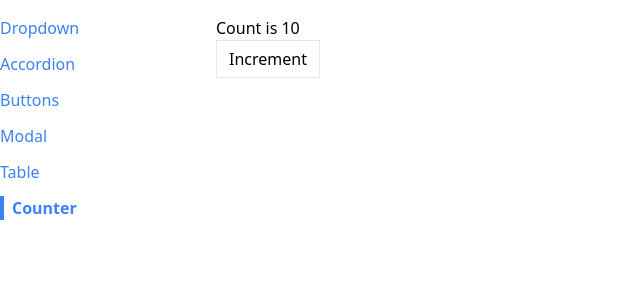
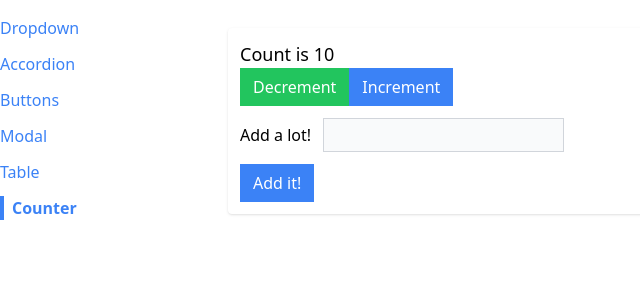
Before and after one commit to mdshahin-ahmed/components, a React (Create React App) app: page /counter in a window 1280 px wide. Shown: the top 300 px of the page, without its empty margins (0-640 px from the left). Built offline with nearby package versions, Linux system fonts and the light colour scheme.

Commit message:
control state immutable way

```diff
--- a/package.json
+++ b/package.json
@@ -7,6 +7,7 @@
     "@testing-library/react": "^13.4.0",
     "@testing-library/user-event": "^13.5.0",
     "classnames": "^2.3.2",
+    "immer": "^9.0.19",
     "prop-types": "^15.8.1",
     "react": "^18.2.0",
     "react-dom": "^18.2.0",
--- a/src/pages/CountPage.js
+++ b/src/pages/CountPage.js
@@ -1,14 +1,103 @@
+import { useReducer } from "react";
 import Button from "../components/Button";
-import useCounter from "../hooks/useCounter";
+import Panel from "../components/Panel";
+
+const INCREMENT_COUNT = "INCREMENT_COUNT";
+const DECREMENT_COUNT = "DECREMENT_COUNT";
+const SET_VALUE_TO_ADD = "SET_VALUE_TO_ADD";
+const ADD_VALUE_TO_COUNT = "ADD_VALUE_TO_COUNT";
+
+const reducer = (state, action) => {
+  switch (action.type) {
+    case INCREMENT_COUNT:
+      return {
+        ...state,
+        count: state.count + 1,
+      };
+
+    case DECREMENT_COUNT:
+      return {
+        ...state,
+        count: state.count - 1,
+      };
+    case SET_VALUE_TO_ADD:
+      return {
+        ...state,
+        valueToAdd: action.payload,
+      };
+    case ADD_VALUE_TO_COUNT:
+      return {
+        ...state,
+        count: state.count + state.valueToAdd,
+        valueToAdd: 0,
+      };
+
+    default:
+      return state;
+  }
+};
 
 const CountPage = ({ initialCount }) => {
-  const { count, increment } = useCounter(initialCount);
+  // const [count, setCount] = useState(initialCount);
+  // const [valueToAdd, setValueToAdd] = useState(0);
+
+  const [state, dispatch] = useReducer(reducer, {
+    count: initialCount,
+    valueToAdd: 0,
+    something: true,
+  });
+
+  console.log(state);
+
+  const increment = () => {
+    dispatch({
+      type: INCREMENT_COUNT,
+    });
+  };
+
+  const decrement = () => {
+    dispatch({
+      type: DECREMENT_COUNT,
+    });
+  };
+
+  const handleChange = (event) => {
+    const value = parseInt(event.target.value) || 0;
+    dispatch({
+      type: SET_VALUE_TO_ADD,
+      payload: value,
+    });
+  };
+
+  const handleSubmit = (event) => {
+    event.preventDefault();
+    dispatch({
+      type: ADD_VALUE_TO_COUNT,
+    });
+  };
 
   return (
-    <div>
-      <h1>Count is {count}</h1>
-      <Button onClick={increment}>Increment</Button>
-    </div>
+    <Panel className="m-3">
+      <h1 className="text-lg">Count is {state.count}</h1>
+      <div className="flex flex-row">
+        <Button success onClick={decrement}>
+          Decrement
+        </Button>
+        <Button primary info onClick={increment}>
+          Increment
+        </Button>
+      </div>
+      <form onSubmit={handleSubmit}>
+        <label>Add a lot!</label>
+        <input
+          value={state.valueToAdd || ""}
+          onChange={handleChange}
+          type="number"
+          className="p-1 m-3 bg-gray-50 border border-gray-300"
+        />
+        <Button primary>Add it!</Button>
+      </form>
+    </Panel>
   );
 };
 
```
Also changed, not shown: 1 other file (tests, documents, lock files or other folders).
